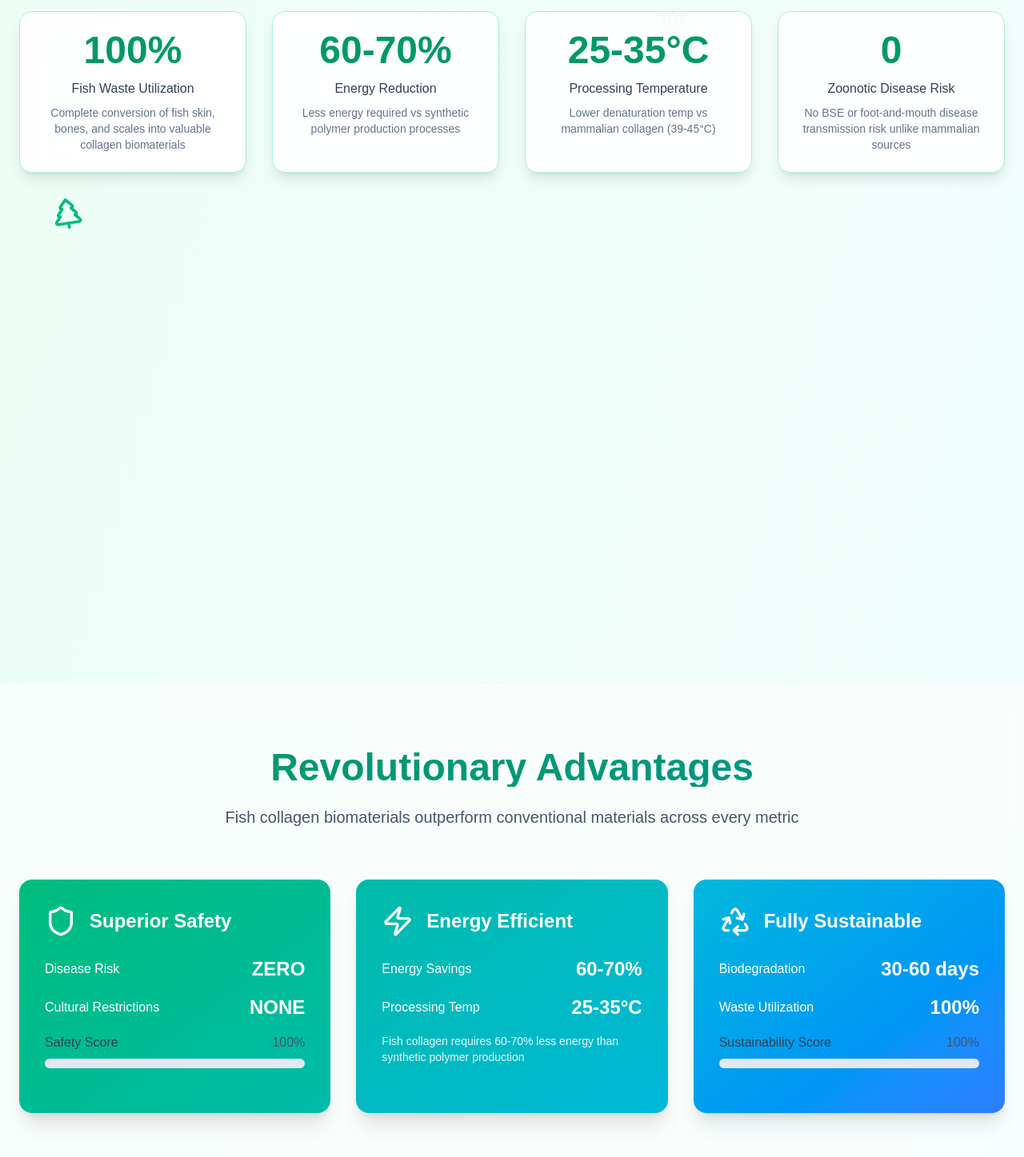
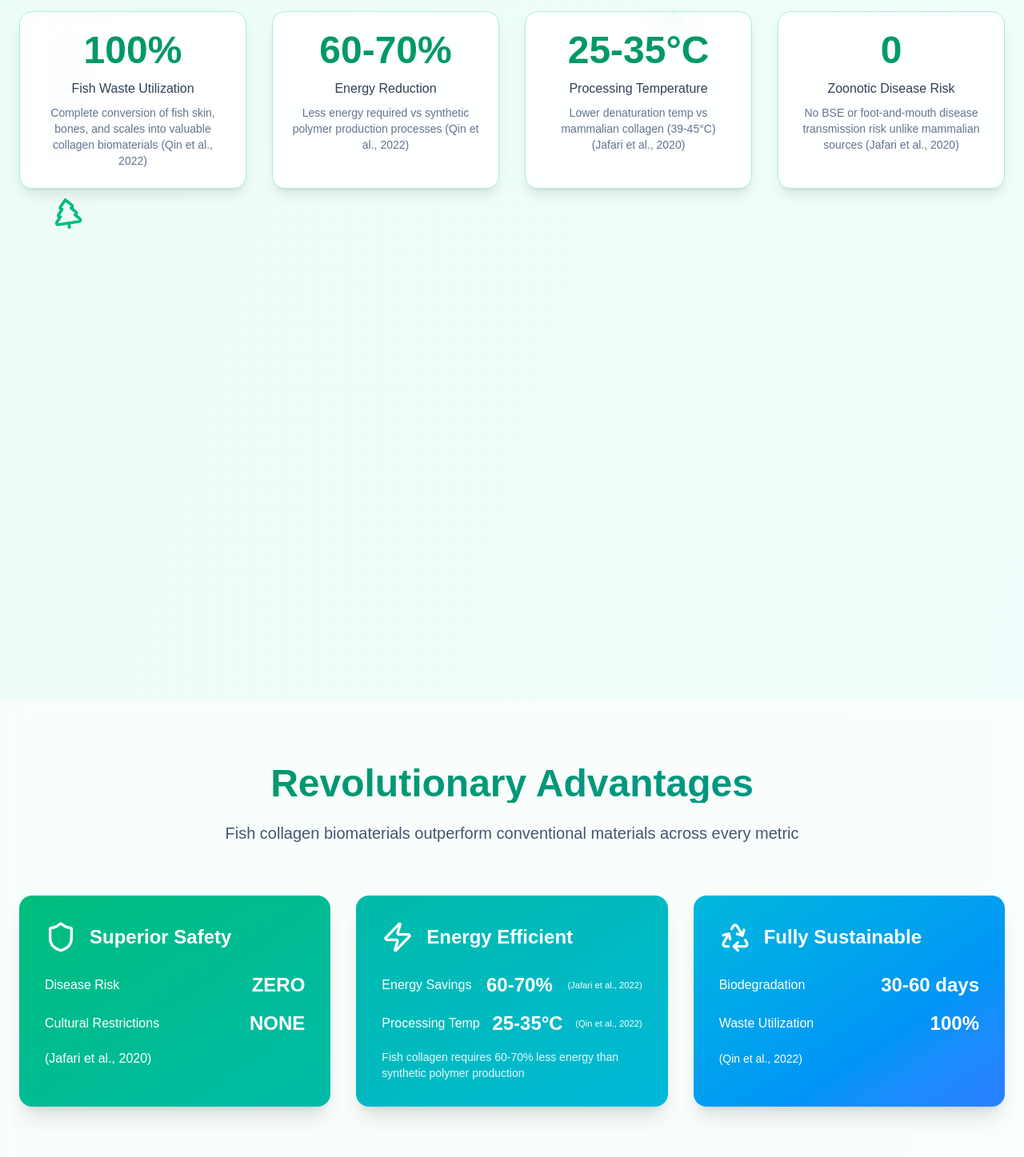
Before and after one commit to tempestmeow/FishWasteResearch, a Next.js app: page /solution in a window 1280 px wide. Shown: the part 400-1847 px from the top of the page at 80% size. Built offline with nearby package versions, Linux system fonts and the light colour scheme.

Commit message:
finished citing solution

```diff
--- a/src/app/solution/page.js
+++ b/src/app/solution/page.js
@@ -540,7 +540,7 @@ export default function Solution() {
       name: "Collagen Sponges",
       icon: "🧽",
       description: "Biomedical scaffolds for tissue regeneration",
-      benefits: "Complete epithelial tissue formation within 14 days, completely biodegradable and incorporated into new tissue without removal needed.",
+      benefits: "Complete epithelial tissue formation within 14 days, completely biodegradable and incorporated into new tissue without removal needed. (Jafari et al., 2020), (Wang et al., 2023)",
       stats: [
         { label: "Healing Time", value: 14, suffix: " days" },
         { label: "Success Rate", value: 95, suffix: "%" }
@@ -550,7 +550,7 @@ export default function Solution() {
       name: "Biodegradable Films",
       icon: "🌱",
       description: "Sustainable packaging solutions",
-      benefits: "Extends fresh produce shelf life by 30-40% and completely biodegrades within 30-60 days under composting conditions.",
+      benefits: "Extends fresh produce shelf life by 30-40% and completely biodegrades within 30-60 days under composting conditions. (Chattopadhyay & Raines, 2014)",
       stats: [
         { label: "Shelf Life Extension", value: 35, suffix: "%" },
         { label: "Biodegradation", value: 45, suffix: " days" }
@@ -560,7 +560,7 @@ export default function Solution() {
       name: "Cosmetic Applications",
       icon: "✨",
       description: "Anti-aging and skincare products",
-      benefits: "Increases skin hydration by 25-30%, improves elasticity by 15-20%, and reduces wrinkle depth by 10-15% over 8-12 weeks.",
+      benefits: "Increases skin hydration by 25-30%, improves elasticity by 15-20%, and reduces wrinkle depth by 10-15% over 8-12 weeks. (Ragaza & Go, 2024)",
       stats: [
         { label: "Hydration Increase", value: 27.5, suffix: "%", decimals: 1 },
         { label: "Elasticity Improvement", value: 17.5, suffix: "%", decimals: 1 }
@@ -570,7 +570,7 @@ export default function Solution() {
       name: "Wound Healing Patches",
       icon: "🩹",
       description: "Advanced medical treatment",
-      benefits: "Accelerates wound healing, reduces infection rates, and creates optimal environment for tissue repair with controlled drug release.",
+      benefits: "Accelerates wound healing, reduces infection rates, and creates optimal environment for tissue repair with controlled drug release. (Jadach & Mielcarek, 2024)",
       stats: [
         { label: "Healing Acceleration", value: 40, suffix: "%" },
         { label: "Infection Reduction", value: 60, suffix: "%" }
@@ -702,7 +702,7 @@ export default function Solution() {
                     <AnimatedCounter end={100} suffix="%" />
                   </div>
                   <p className="text-slate-700 font-medium mb-2">Fish Waste Utilization</p>
-                  <p className="text-slate-500 text-sm">Complete conversion of fish skin, bones, and scales into valuable collagen biomaterials</p>
+                  <p className="text-slate-500 text-sm">Complete conversion of fish skin, bones, and scales into valuable collagen biomaterials (Qin et al., 2022)</p>
                 </div>
 
                 <div className="bg-white/90 backdrop-blur-lg rounded-2xl p-6 border border-emerald-200 shadow-lg">
@@ -710,7 +710,7 @@ export default function Solution() {
                     60-70%
                   </div>
                   <p className="text-slate-700 font-medium mb-2">Energy Reduction</p>
-                  <p className="text-slate-500 text-sm">Less energy required vs synthetic polymer production processes</p>
+                  <p className="text-slate-500 text-sm">Less energy required vs synthetic polymer production processes (Qin et al., 2022)</p>
                 </div>
 
                 <div className="bg-white/90 backdrop-blur-lg rounded-2xl p-6 border border-emerald-200 shadow-lg">
@@ -718,7 +718,7 @@ export default function Solution() {
                     25-35°C
                   </div>
                   <p className="text-slate-700 font-medium mb-2">Processing Temperature</p>
-                  <p className="text-slate-500 text-sm">Lower denaturation temp vs mammalian collagen (39-45°C)</p>
+                  <p className="text-slate-500 text-sm">Lower denaturation temp vs mammalian collagen (39-45°C) (Jafari et al., 2020)</p>
                 </div>
 
                 <div className="bg-white/90 backdrop-blur-lg rounded-2xl p-6 border border-emerald-200 shadow-lg">
@@ -726,7 +726,7 @@ export default function Solution() {
                     0
                   </div>
                   <p className="text-slate-700 font-medium mb-2">Zoonotic Disease Risk</p>
-                  <p className="text-slate-500 text-sm">No BSE or foot-and-mouth disease transmission risk unlike mammalian sources</p>
+                  <p className="text-slate-500 text-sm">No BSE or foot-and-mouth disease transmission risk unlike mammalian sources (Jafari et al., 2020)</p>
                 </div>
               </motion.div>
             </motion.div>
@@ -815,7 +815,7 @@ export default function Solution() {
                   <span>Cultural Restrictions</span>
                   <span className="font-bold text-2xl">NONE</span>
                 </div>
-                <ProgressBar percentage={100} label="Safety Score" color="white" />
+              <span> (Jafari et al., 2020)</span>
               </div>
             </motion.div>
 
@@ -833,11 +833,13 @@ export default function Solution() {
               <div className="space-y-4">
                 <div className="flex justify-between items-center">
                   <span>Energy Savings</span>
-                  <span className="font-bold text-2xl">60-70%</span>
+                  <span className="font-bold text-2xl">60-70% </span>
+                  <span className="text-[.7rem] font-normal">(Jafari et al., 2022)</span>
                 </div>
                 <div className="flex justify-between items-center">
                   <span>Processing Temp</span>
                   <span className="font-bold text-2xl">25-35°C</span>
+                  <span className="text-[.7rem] font-normal">(Qin et al., 2022)</span>
                 </div>
                 <p className="text-white/90 text-sm">Fish collagen requires 60-70% less energy than synthetic polymer production</p>
               </div>
@@ -863,7 +865,8 @@ export default function Solution() {
                   <span>Waste Utilization</span>
                   <span className="font-bold text-2xl">100%</span>
                 </div>
-                <ProgressBar percentage={100} label="Sustainability Score" color="white" />
+                <span className="text-[.875rem] font-normal">(Qin et al., 2022)
+</span>
               </div>
             </motion.div>
           </div>
@@ -926,7 +929,7 @@ export default function Solution() {
                 <div className="text-4xl font-bold mb-2">
                   7.3M
                 </div>
-                <p>tonnes of fish waste transformed annually</p>
+                <p>tonnes of fish waste transformed annually (Mozumder et al., 2022; Thirukumaran et al., 2022)</p>
               </motion.div>
 
               <motion.div
```
